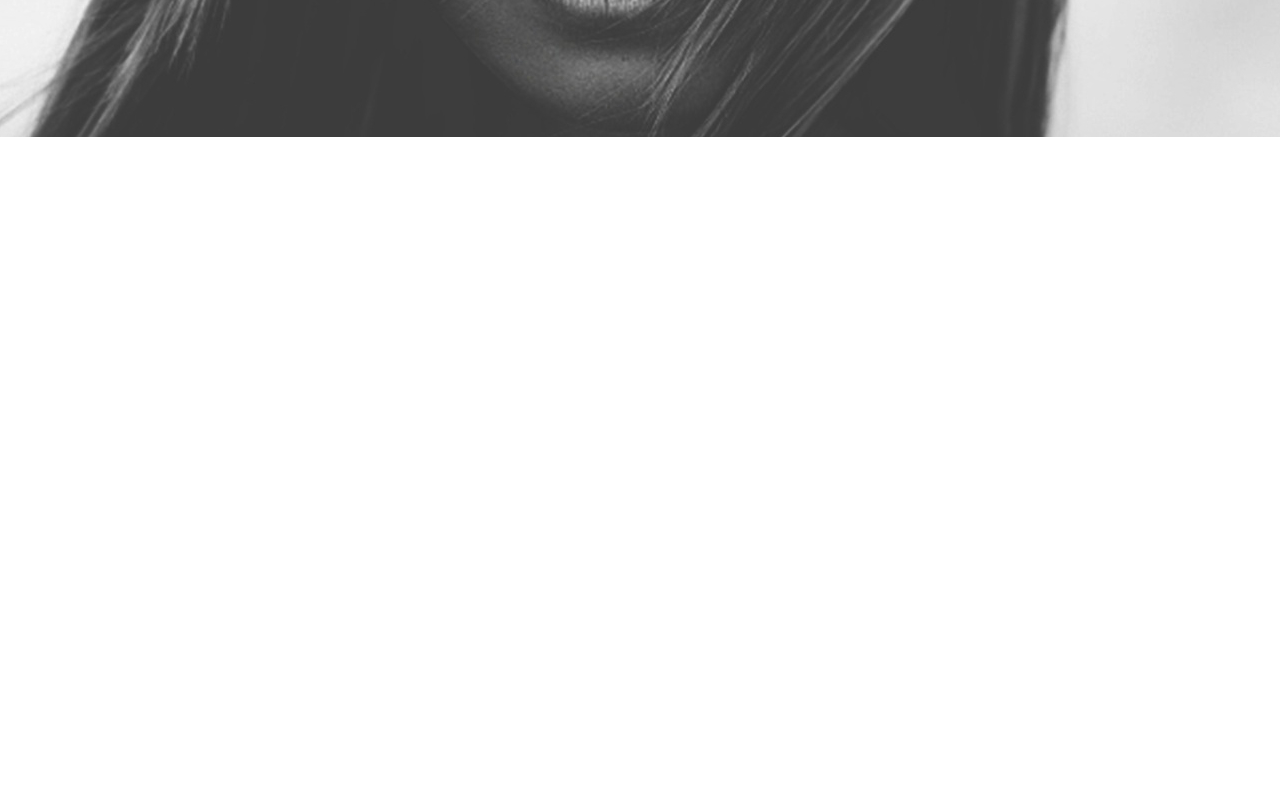
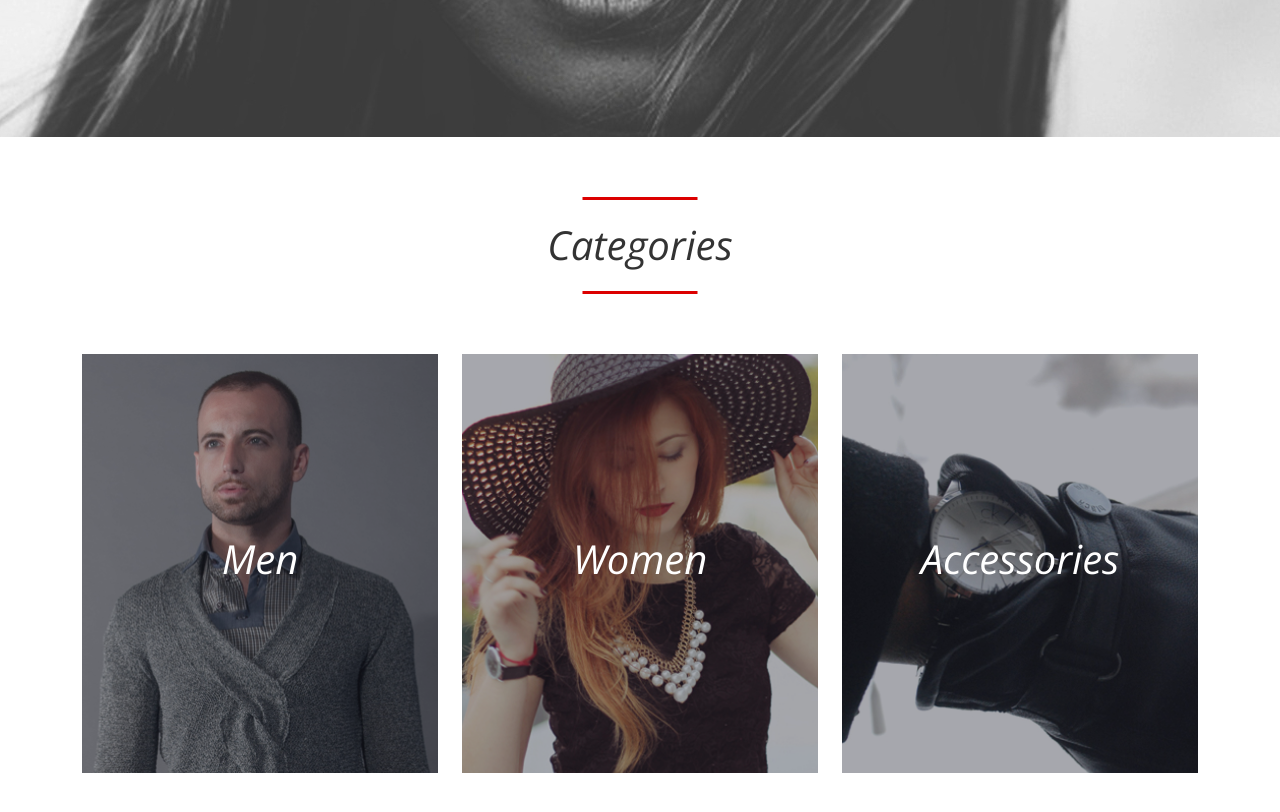
Before and after one commit to Baktygul-kk/28-lesson, a plain HTML site: page index.html in a window 1280 px wide. Shown: the part 500-1312 px from the top of the page. Before the commit the page ends 800 px from the top, so only its background shows below. Drawn offline with nearby package versions, Linux system fonts and the light colour scheme.

Commit message:
added imgs

```diff
--- a/index.html
+++ b/index.html
@@ -60,9 +60,32 @@
         </div>
       </section>
 
-      <section class="categories">
+      <section class="cat text-center">
         <div class="container">
-          <h2></h2>
+          <h2 class="section-title">Categories</h2>
+          <div class="row">
+            <div class="col-12 col-md-4">
+              <div class="cat__item cat__item--men overlay mb-4">
+                <h3 class="cat__item-title">
+                  <a class="cat__link" href="#">Men</a>
+                </h3>
+              </div>
+            </div>
+            <div class="col-12 col-md-4">
+              <div class="cat__item cat__item--women overlay mb-4">
+                <h3 class="cat__item-title">
+                  <a class="cat__link" href="#">Women</a>
+                </h3>
+              </div>
+            </div>
+            <div class="col-12 col-md-4">
+              <div class="cat__item cat__item--accessories overlay mb-4">
+                <h3 class="cat__item-title">
+                  <a class="cat__link" href="#">Accessories</a>
+                </h3>
+              </div>
+            </div>
+          </div>
         </div>
       </section>
     </main>
--- /dev/null
+++ b/scss/_cat.scss
@@ -0,0 +1,44 @@
+@import "vars";
+
+.cat {
+    padding: 60px 0;
+     &__item {
+         display: flex;
+         flex-direction: column;
+         justify-content: center;
+         align-items: center;
+         min-height: 419px;
+         background-image: url("../img/cat-men.jpg");
+         background-repeat: no-repeat;
+         background-size: cover;
+         background-position: center;
+
+         &--women {
+             background-image: url("../img/cat-women.jpg");
+         }
+
+         &--accessories {
+             background-image: url("../img/cat-accessories.jpg");
+         }
+     }
+
+     &__title {
+         margin: 0;
+     }
+
+     &__link {
+        font-family: $secondary-font;
+        font-style: italic;
+        font-weight: 300;
+        font-size: 40px;
+        line-height: 40px;
+        text-transform: capitalize;
+        color: $light;
+        text-decoration: none;
+
+
+        &:hover {
+            color: $dark;
+        }
+     }
+}
--- /dev/null
+++ b/scss/_section-title.scss
@@ -0,0 +1,38 @@
+@import "vars";
+
+
+.section-title {
+    position: relative;
+    padding: 28px 0 29px;
+    margin: 0 0 60px 0;
+    font-family: $secondary-font;
+    font-style: italic;
+    font-weight: 300;
+    font-size: 40px;
+    line-height: 40px;
+    text-transform: capitalize;
+
+&::before {
+    position: absolute;
+    top: 0;
+    left: 50%;
+    transform: translateX(-50%);
+    width: 115px;
+    height: 3px;
+    background-color: $accent;
+    content: "";
+
+}
+&::after {
+    position: absolute;
+    bottom: 0;
+    left: 50%;
+    transform: translateX(-50%);
+    width: 115px;
+    height: 3px;
+    background-color: $accent;
+    content: "";
+
+}
+
+}
--- a/scss/style.scss
+++ b/scss/style.scss
@@ -5,3 +5,5 @@
 
 @import "media";
 @import "overlay";
+@import "cat";
+@import "section-title";
```
Also changed, not shown: css/style.min.css, img/cat-accessories.jpg (added), img/cat-men.jpg (added), img/cat-women.jpg (added), 1 other file.
